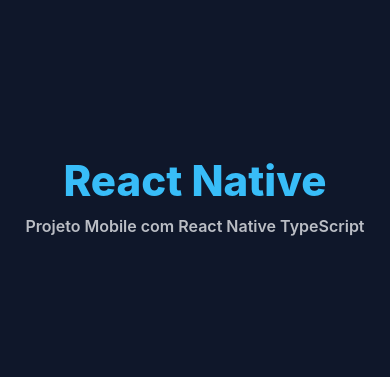
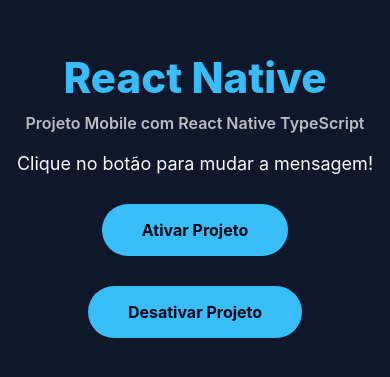
Before and after one commit to LimaSilvaLima/aulamobile, a React Native app: screen / in a window 390 px wide. Shown: the part 227-604 px from the top of the page. Built offline with nearby package versions, Linux system fonts and the light colour scheme.

Commit message:
incluidos os botões de ativar e desaivar

```diff
--- a/src/components/PrimaryButton.tsx
+++ b/src/components/PrimaryButton.tsx
@@ -0,0 +1,30 @@
+import { TouchableOpacity, Text, StyleSheet } from "react-native";
+
+interface Props {
+    title: string;
+    onPress: () => void;
+}
+
+export default function PrimaryButton({ title, onPress }: Props) {
+    return (
+        <TouchableOpacity style={styles.button} onPress={onPress}>
+            <Text style={styles.buttonText}>{title}</Text>
+        </TouchableOpacity>
+    );
+}
+
+const styles = StyleSheet.create({
+    button: {
+        backgroundColor: '#38bdf8',
+        marginTop: 30,
+        paddingVertical: 16,
+        paddingHorizontal: 40,
+        borderRadius: 50,
+        elevation: 5,
+    },
+    buttonText: {
+        color: '#020617',
+        fontSize: 16,
+        fontWeight: 'bold',
+    },
+});
--- a/src/screens/HomeScreen.tsx
+++ b/src/screens/HomeScreen.tsx
@@ -1,11 +1,24 @@
 import { View, Text, StyleSheet } from 'react-native';
+import { useState } from 'react';
+import PrimaryButton from '../components/PrimaryButton';
 //import { StatusBar } from 'expo-status-bar';
 
 export default function HomeScreen() {
+  const [message, setMessage] = useState('Clique no botão para mudar a mensagem!');
+
   return (
     <View style={styles.container}>
       <Text style={styles.title}>React Native</Text>
       <Text style={styles.subtitle}>Projeto Mobile com React Native TypeScript</Text>
+      <Text style={styles.message}>{message}</Text>
+      <PrimaryButton
+        title="Ativar Projeto"
+        onPress={() => setMessage('Projeto Ativado!')}
+      />
+      <PrimaryButton
+        title="Desativar Projeto"
+        onPress={() => setMessage('Projeto Desativado!')}
+      />
       </View>
   );
 }
@@ -29,4 +42,10 @@
       color: '#e5e7eb',
       opacity: 0.8,
     },
+    message: {
+      marginTop: 20,
+      fontSize: 18,
+      color: '#f8fafc',
+
+    }
   });
```
